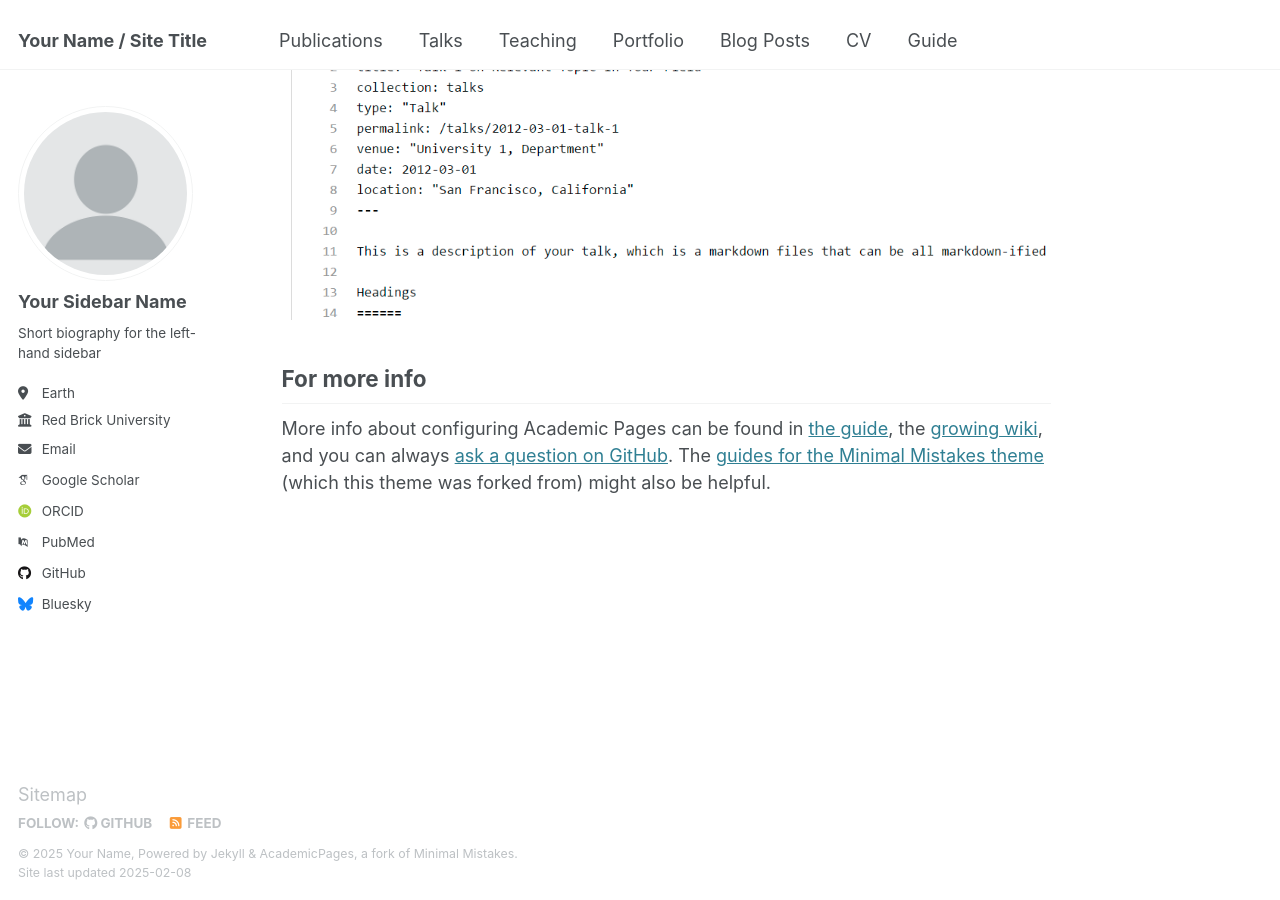
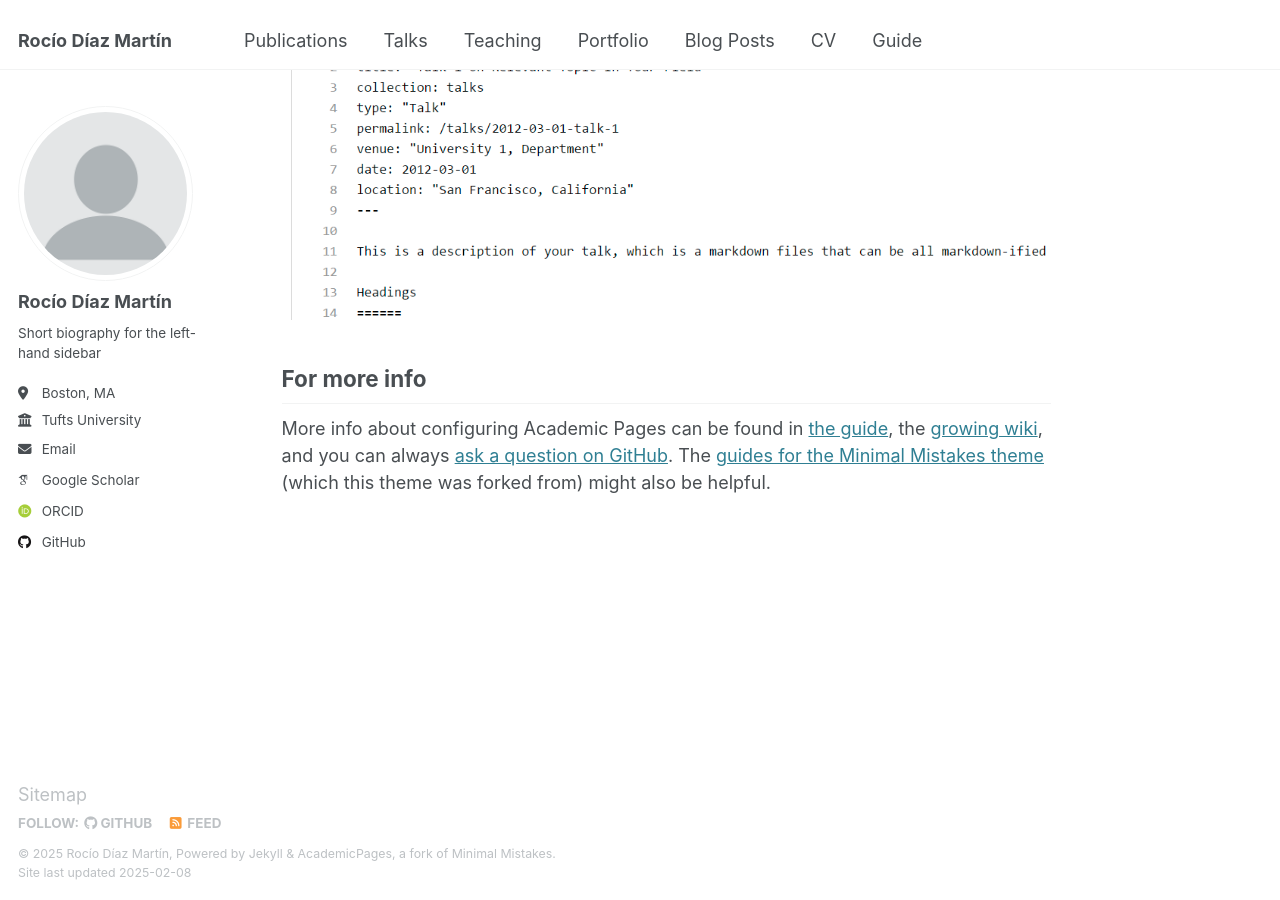
Before and after one commit to RocioDM/rociodm.github.io, a Jekyll site: the page built from _pages/about.md, in a window 1280 px wide and 900 px high, scrolled down 2642 px. Built offline with Jekyll 4.4.1, drawn with Linux system fonts in a browser that asks for light colours; some web fonts are replaced.

Commit message:
config yml

```diff
--- a/_config.yml
+++ b/_config.yml
@@ -9,13 +9,13 @@
 # Basic Site Settings
 locale                   : "en-US"
 site_theme               : "default"
-title                    : "Your Name / Site Title"
+title                    : "Rocío Díaz Martín"
 title_separator          : "-"
-name                     : &name "Your Name"
-description              : &description "personal description"
-url                      : https://academicpages.github.io # the base hostname & protocol for your site e.g. "https://[your GitHub username].github.io"
+name                     : &name "Rocío Díaz Martín"
+description              : &description "I'm an Argentinian mathematician working as a Postdoctoral Researcher at Tufts University, MA, USA."
+url                      : https://rociodm.github.io # the base hostname & protocol for your site e.g. "https://[your GitHub username].github.io"
 baseurl                  : "" # the subpath of your site, e.g. "/blog"
-repository               : "academicpages/academicpages.github.io"
+repository               : "RocioDM/rociodm.github.io"
 
 # Site Author - The following control what appear as part of the author content on the side bar.
 #               If a field is blank the icon and link will not appear, otherwise it will be shown.
@@ -23,21 +23,21 @@ repository               : "academicpages/academicpages.github.io"
 author:
   # Biographic information
   avatar           : "profile.png"
-  name             : "Your Sidebar Name"
+  name             : "Rocío Díaz Martín"
   pronouns         : # example: "she/her"
   bio              : "Short biography for the left-hand sidebar"
-  location         : "Earth"
-  employer         : "Red Brick University"
+  location         : "Boston, MA"
+  employer         : "Tufts University"
   uri              : # URL
-  email            : "none@example.org"
+  email            : "rocio.diaz_martin at Tufts.edu"
 
   # Academic websites
   arxiv            : # URL - Update with the correct link to your profile
-  googlescholar    : "https://scholar.google.com/citations?user=PS_CX0AAAAAJ"
+  googlescholar    : "https://scholar.google.com/citations?user=7RHakmMAAAAJ&hl=es"
   impactstory      : # URL
-  orcid            : "http://orcid.org/yourorcidurl"
+  orcid            : "https://orcid.org/0000-0002-3732-6296"
   semantic         : # URL
-  pubmed           : "https://www.ncbi.nlm.nih.gov/pubmed/?term=john+snow"
+  pubmed           : #"https://www.ncbi.nlm.nih.gov/pubmed/?term=john+snow"
   researchgate     : # URL
   scopus           : # URL
 
@@ -45,12 +45,12 @@ author:
   bitbucket        : # Username - Update with your username on the site
   codepen          : # Username
   dribbble         : # Username
-  github           : "academicpages"
+  github           : "RocioDM"
   kaggle           : # Username
   stackoverflow    : # User number or user number and name (i.e., use "1" or "1/jeff-atwood")
 
   # Social media
-  bluesky          : "bsky.app" # Replace this with you Bluesky username
+  bluesky          : #"bsky.app" # Replace this with you Bluesky username
   facebook         : # Username
   flickr           : # Username
   foursquare       : # Username
@@ -131,7 +131,7 @@ yandex_site_verification :
 
 # Social Sharing
 twitter:
-  username               : &twitter
+  username               : #&twitter
 facebook:
   username               :
   app_id                 :
```
